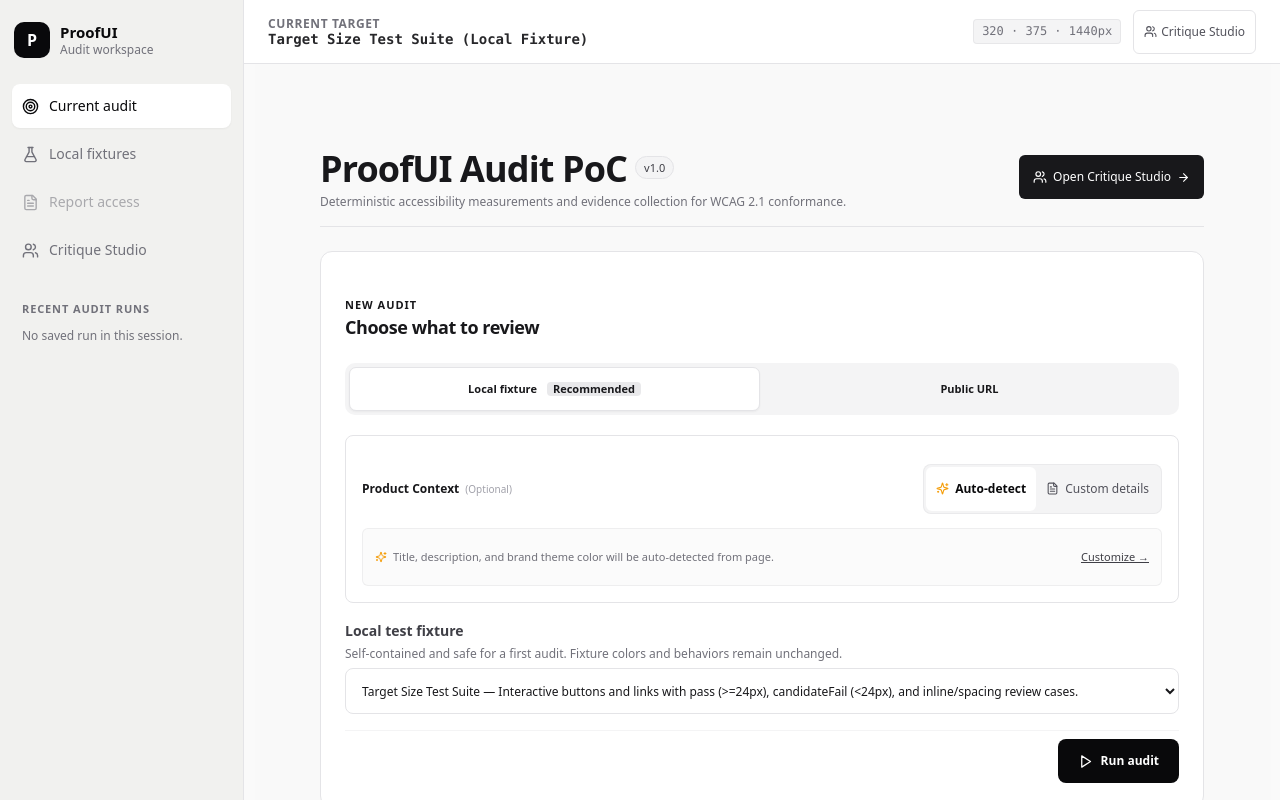
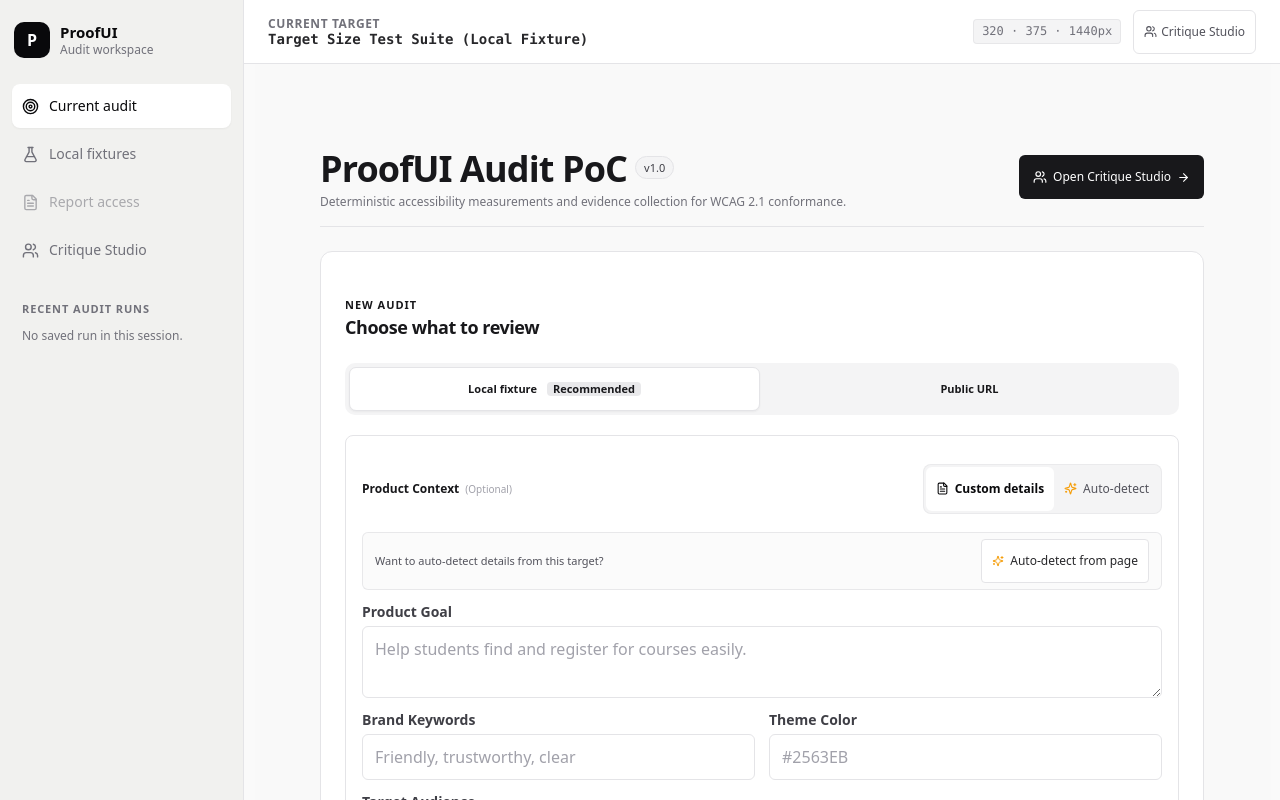
Before and after one commit to Tachapol/proof-ui-audit, a Next.js app: page / in a window 1280 px wide. Shown: the top 800 px of the page. Built offline with nearby package versions, Linux system fonts and the light colour scheme.

Commit message:
feat(context): set Custom details as default first choice with one-click auto-detect button

```diff
--- a/src/components/AuditInput.tsx
+++ b/src/components/AuditInput.tsx
@@ -30,7 +30,7 @@ function validatePublicUrl(value: string): string | null {
 
 export function AuditInput({ onRunAudit, onTargetChange, onValidationStateChange, isLoading, error, currentFixtureId, currentContext }: AuditInputProps) {
   const [productContext, setProductContext] = useState<ProductContext>(EMPTY_PRODUCT_CONTEXT);
-  const [contextMode, setContextMode] = useState<'auto' | 'manual'>('auto');
+  const [contextMode, setContextMode] = useState<'auto' | 'manual'>('manual');
 
   useEffect(() => {
     if (currentContext) {
@@ -156,7 +156,7 @@ export function AuditInput({ onRunAudit, onTargetChange, onValidationStateChange
         value={productContext}
         onChange={setProductContext}
         disabled={isLoading}
-        targetUrl={activeTab === 'custom' && customUrl.trim() ? customUrl.trim() : undefined}
+        targetUrl={activeTab === 'fixture' ? `fixture://${selectedFixture}` : (customUrl.trim() || undefined)}
         contextMode={contextMode}
         onContextModeChange={setContextMode}
       />
--- a/src/components/ProductContextFields.tsx
+++ b/src/components/ProductContextFields.tsx
@@ -21,10 +21,8 @@ export function ProductContextFields({
   contextMode,
   onContextModeChange,
 }: Props) {
-  // If value has non-empty values, default to manual; otherwise default to auto
-  const [internalMode, setInternalMode] = useState<'auto' | 'manual'>(() =>
-    Object.values(value).some(Boolean) ? 'manual' : 'auto'
-  );
+  // Default to manual (Custom details) as requested
+  const [internalMode, setInternalMode] = useState<'auto' | 'manual'>('manual');
   const [isDetecting, setIsDetecting] = useState(false);
   const [detectNotice, setDetectNotice] = useState<string | null>(null);
 
@@ -89,12 +87,28 @@ export function ProductContextFields({
           </span>
         </div>
 
-        {/* 2 Choice segmented control */}
+        {/* 2 Choice segmented control: Custom details first, Auto-detect second */}
         <div
           className="inline-flex items-center rounded-lg bg-zinc-100 p-0.5 self-start sm:self-auto border border-zinc-200/60"
           role="radiogroup"
           aria-label="Context input mode"
         >
+          <button
+            type="button"
+            role="radio"
+            id="context-mode-manual"
+            aria-checked={mode === 'manual'}
+            onClick={() => setMode('manual')}
+            disabled={disabled}
+            className={`inline-flex items-center gap-1.5 px-2.5 py-1 text-xs font-medium rounded-md transition-all ${
+              mode === 'manual'
+                ? 'bg-white text-zinc-950 shadow-xs font-semibold'
+                : 'text-zinc-600 hover:text-zinc-900'
+            }`}
+          >
+            <Icon name="FileText" size={13} />
+            <span>Custom details</span>
+          </button>
           <button
             type="button"
             role="radio"
@@ -110,22 +124,6 @@ export function ProductContextFields({
           >
             <Icon name="Sparkles" size={13} className="text-amber-500" />
             <span>Auto-detect</span>
-          </button>
-          <button
-            type="button"
-            role="radio"
-            id="context-mode-manual"
-            aria-checked={mode === 'manual'}
-            onClick={() => setMode('manual')}
-            disabled={disabled}
-            className={`inline-flex items-center gap-1.5 px-2.5 py-1 text-xs font-medium rounded-md transition-all ${
-              mode === 'manual'
-                ? 'bg-white text-zinc-950 shadow-xs font-semibold'
-                : 'text-zinc-600 hover:text-zinc-900'
-            }`}
-          >
-            <Icon name="FileText" size={13} />
-            <span>Custom details</span>
           </button>
         </div>
       </div>
@@ -153,10 +151,11 @@ export function ProductContextFields({
           {targetUrl && (
             <div className="flex flex-wrap items-center justify-between gap-2 bg-zinc-50/80 border border-zinc-200/80 rounded-md px-3 py-1.5">
               <span className="text-[11px] text-zinc-600">
-                Want to start with values from this page?
+                Want to auto-detect details from this target?
               </span>
               <button
                 type="button"
+                id="btn-auto-fill-context"
                 onClick={handleAutoFill}
                 disabled={disabled || isDetecting}
                 className="inline-flex items-center gap-1.5 text-xs font-medium text-zinc-800 bg-white hover:bg-zinc-100 border border-zinc-200 px-2.5 py-1 rounded shadow-2xs transition-colors disabled:opacity-50"
@@ -166,7 +165,7 @@ export function ProductContextFields({
                   size={12}
                   className={isDetecting ? 'animate-spin' : 'text-amber-500'}
                 />
-                <span>{isDetecting ? 'Detecting page...' : 'Auto-fill from page'}</span>
+                <span>{isDetecting ? 'Detecting page...' : 'Auto-detect from page'}</span>
               </button>
             </div>
           )}
```
